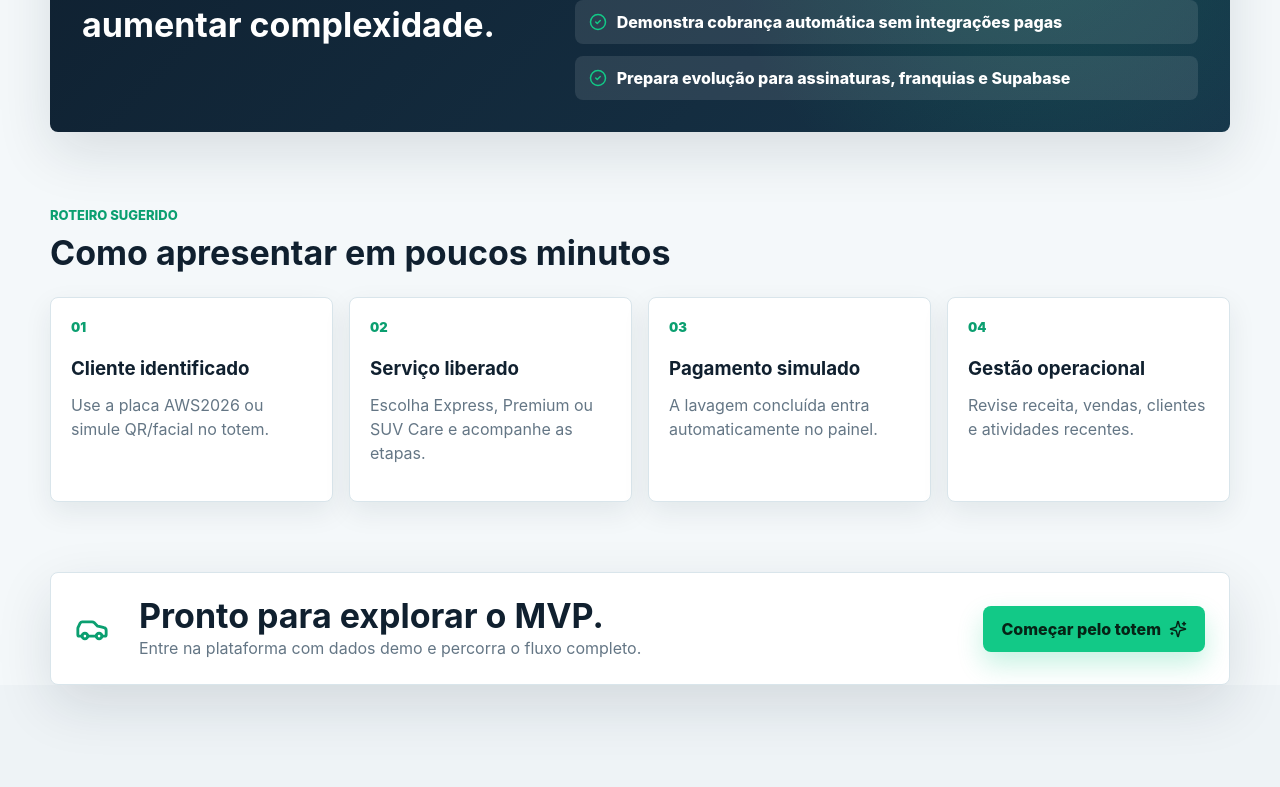
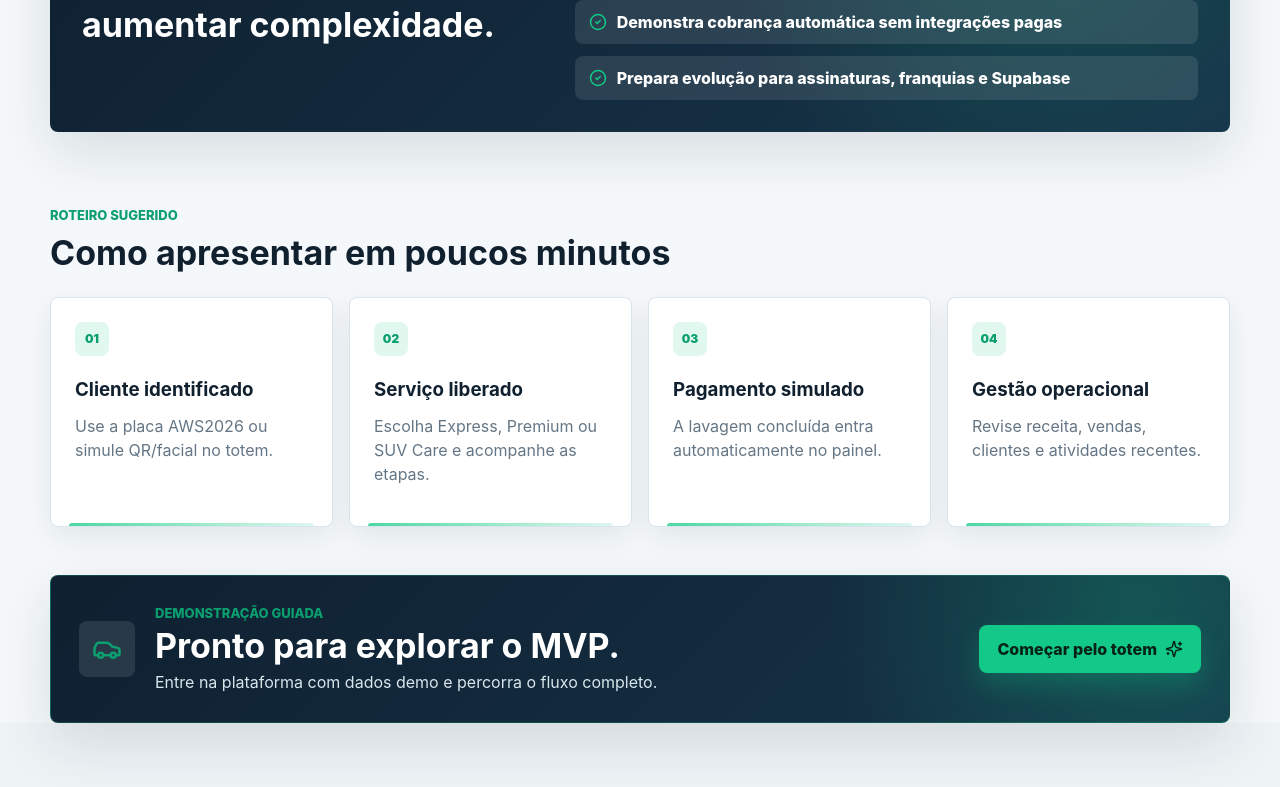
Before and after one commit to Riclacper/AutoWashSmart, a React (Vite) app: page / in a window 1280 px wide. Shown: the part 1560-2347 px from the top of the page. Before the commit the page ends 2315 px from the top, so only its background shows below. Built offline with nearby package versions, Linux system fonts and the light colour scheme.

Commit message:
Refine landing demo section

```diff
--- a/src/pages/LandingView.jsx
+++ b/src/pages/LandingView.jsx
@@ -128,8 +128,9 @@ export function LandingView() {
       </section>
 
       <section className="landing-cta">
-        <Car size={34} />
-        <div>
+        <span className="landing-cta-icon"><Car size={30} /></span>
+        <div className="landing-cta-copy">
+          <span className="eyebrow">Demonstração guiada</span>
           <h2>Pronto para explorar o MVP.</h2>
           <p>Entre na plataforma com dados demo e percorra o fluxo completo.</p>
         </div>
--- a/src/styles.css
+++ b/src/styles.css
@@ -379,38 +379,91 @@ a {
 }
 
 .landing-flow article {
-  padding: 20px;
+  position: relative;
+  min-height: 178px;
+  padding: 24px;
+  overflow: hidden;
+  transition: transform 0.16s ease, box-shadow 0.16s ease;
+}
+
+.landing-flow article::after {
+  content: "";
+  position: absolute;
+  inset: auto 18px 0 18px;
+  height: 3px;
+  border-radius: 999px 999px 0 0;
+  background: linear-gradient(90deg, var(--green), rgba(18, 201, 135, 0.18));
+  opacity: 0.75;
+}
+
+.landing-flow article:hover {
+  transform: translateY(-2px);
+  box-shadow: var(--shadow-md);
 }
 
 .landing-flow article > span {
-  display: block;
-  margin-bottom: 18px;
+  display: grid;
+  place-items: center;
+  width: 34px;
+  height: 34px;
+  margin-bottom: 20px;
+  border-radius: 8px;
   color: var(--green-2);
-  font-size: 13px;
+  background: var(--green-soft);
+  font-size: 12px;
   font-weight: 900;
 }
 
 .landing-cta {
   display: grid;
-  grid-template-columns: 46px 1fr auto;
-  gap: 18px;
-  align-items: center;
-  margin-top: 70px;
-  margin-bottom: 70px;
-  padding: 24px;
-  border: 1px solid var(--line);
-  border-radius: 8px;
-  background: var(--surface);
+  grid-template-columns: 56px minmax(0, 1fr) auto;
+  gap: 20px;
+  align-items: center;
+  margin-top: 48px;
+  margin-bottom: 64px;
+  padding: 28px;
+  border: 1px solid rgba(18, 201, 135, 0.22);
+  border-radius: 8px;
+  color: #ffffff;
+  background:
+    radial-gradient(circle at 92% 16%, rgba(18, 201, 135, 0.24), transparent 28%),
+    linear-gradient(135deg, var(--navy), #163449);
   box-shadow: var(--shadow-md);
 }
 
-.landing-cta > svg {
+.landing-cta-icon {
+  display: grid;
+  place-items: center;
+  width: 56px;
+  height: 56px;
+  border-radius: 8px;
   color: var(--green-2);
+  background: rgba(255, 255, 255, 0.1);
+}
+
+.landing-cta-copy {
+  display: grid;
+  gap: 4px;
+}
+
+.landing-cta h2 {
+  color: #ffffff;
 }
 
 .landing-cta h2,
+.landing-cta p,
+.landing-cta .eyebrow {
+  margin-bottom: 0;
+}
+
 .landing-cta p {
-  margin-bottom: 0;
+  color: #d8e6ec;
+}
+
+.landing-cta .primary-action {
+  min-height: 48px;
+  color: #062316;
+  background: var(--green);
 }
 
 .sidebar {
```
Also changed, not shown: 1 other file (tests, documents, lock files or other folders).
